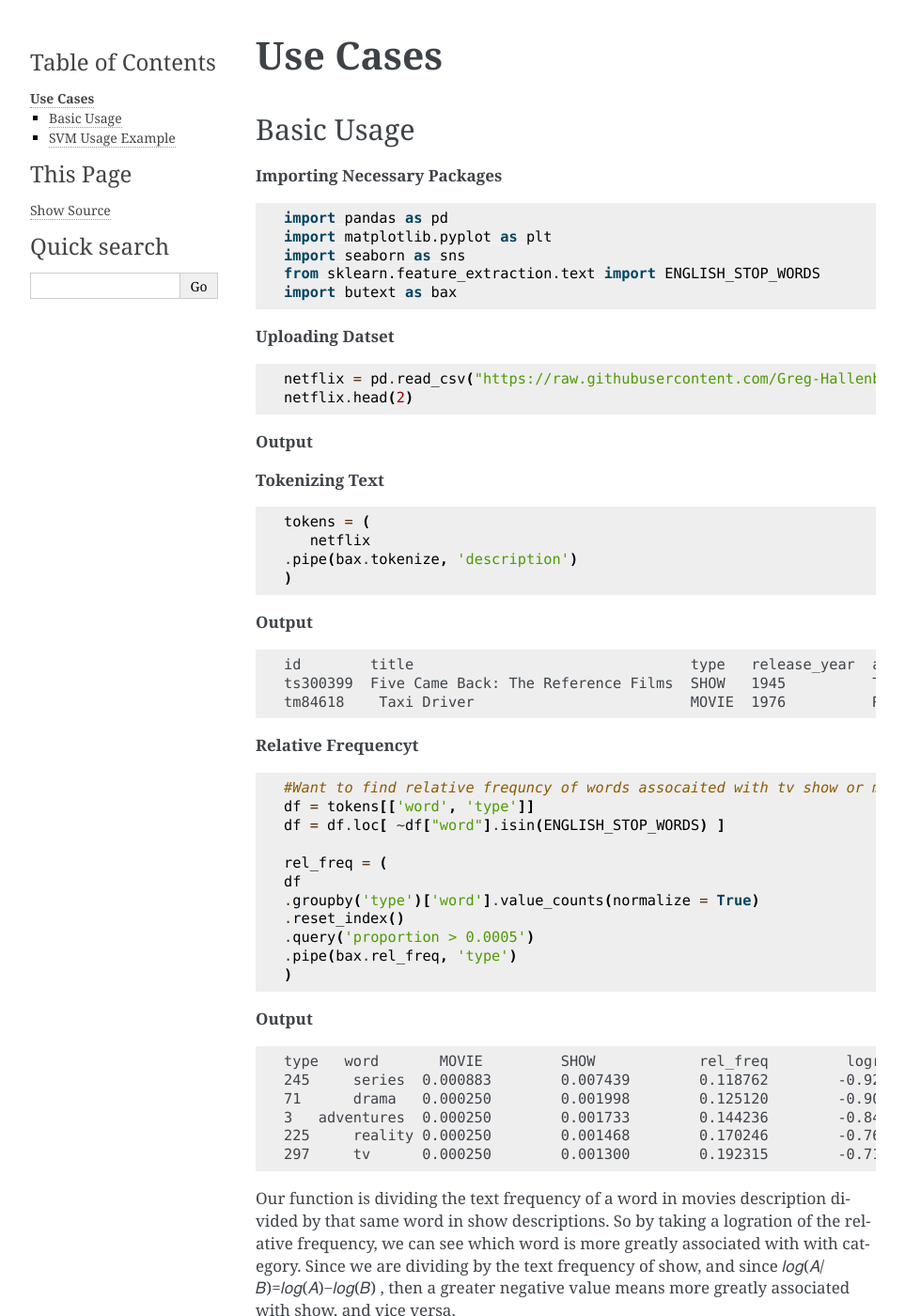
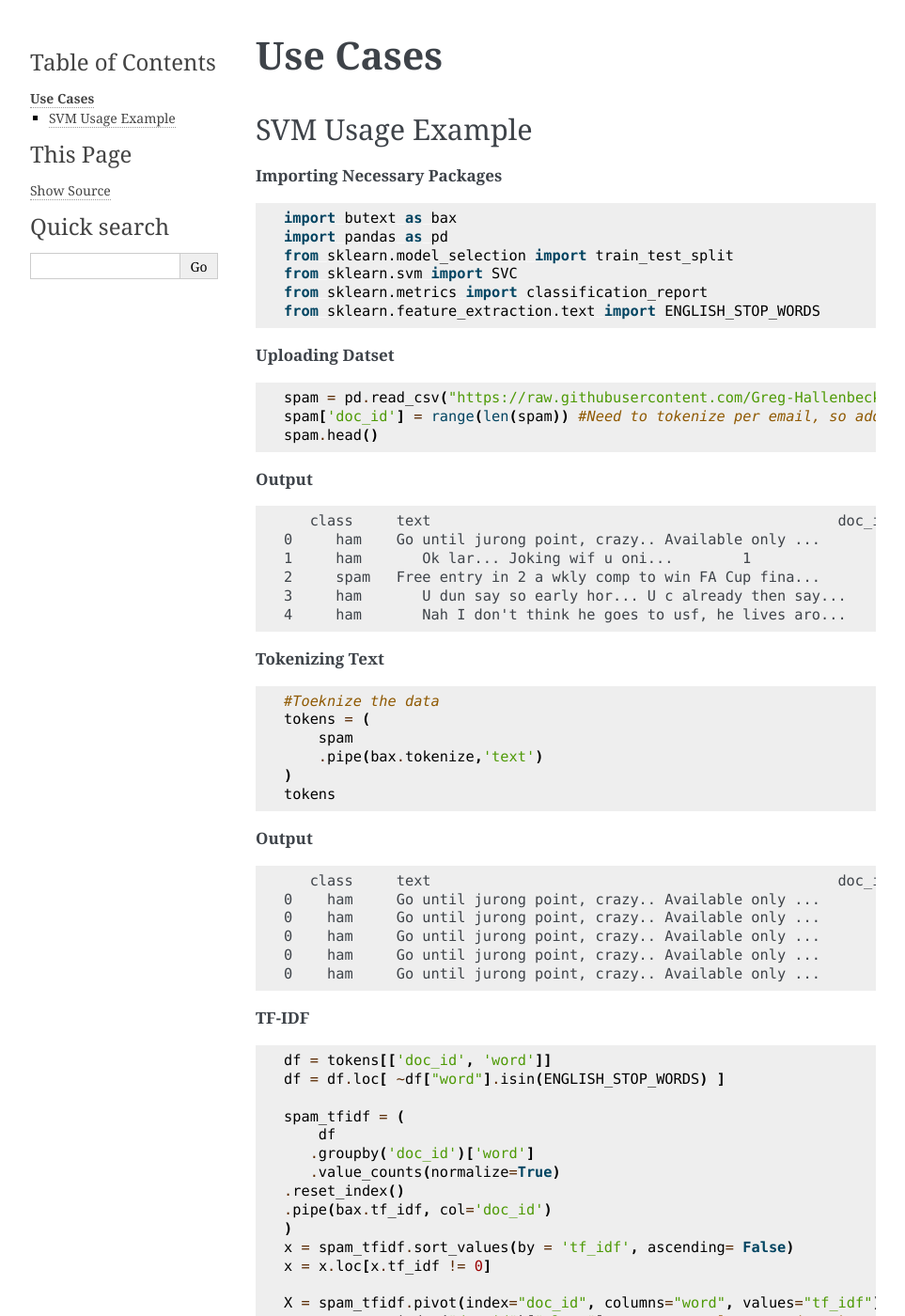
Before and after one commit to chipskiW/butext, a Sphinx documentation site: the page built from docs/usage.rst, in a window 1280 px wide and 1400 px high. Shown: the whole window at 94% size, without its empty margins (148-1111 px from the left). Built offline with Sphinx 7.4.7, drawn with Linux system fonts in a browser that asks for light colours.

Commit message:
Update usage.rst
Signed-off-by: Nicholas  <nicholwaithe11@gmail.com>

```diff
--- a/docs/usage.rst
+++ b/docs/usage.rst
@@ -1,90 +1,6 @@
 ===============
  **Use Cases**
 ===============
-
-Basic Usage
------------
-
-**Importing Necessary Packages**
-
-.. code-block :: python
-
-	import pandas as pd
-	import matplotlib.pyplot as plt
-	import seaborn as sns
-	from sklearn.feature_extraction.text import ENGLISH_STOP_WORDS
-	import butext as bax
-
-
-
-**Uploading Datset**
-
-.. code-block :: python
-
-	netflix = pd.read_csv("https://raw.githubusercontent.com/Greg-Hallenbeck/class-				datasets/main/datasets/netflix.csv")
-	netflix.head(2)
-
-**Output**
-
-**Tokenizing Text**
-
-.. code-block :: python
-
-	tokens = (
- 	   netflix
-    	.pipe(bax.tokenize, 'description')
-	)
-
-**Output**
-
-.. code-block :: none
-
-	id 	  title  			       type   release_year  age_certification  runtime  genres  		production_countries seasons imdb_id    imdb_score  imdb_votes tmdb_popularity  tmdb_score
-	ts300399  Five Came Back: The Reference Films  SHOW   1945          TV-MA              48       ['documentation']       ['US']               1.0      NaN       NaN        NaN         0.600             NaN
-	tm84618    Taxi Driver                         MOVIE  1976          R                  113      ['crime', 'drama']      ['US']               NaN      tt0075314 8.3        795222.0    27.612            8.2
-
-**Relative Frequencyt**
-
-.. code-block :: python
-
-	#Want to find relative frequncy of words assocaited with tv show or movies
-	df = tokens[['word', 'type']]
-	df = df.loc[ ~df["word"].isin(ENGLISH_STOP_WORDS) ]
-
-	rel_freq = (
-    	df
-    	.groupby('type')['word'].value_counts(normalize = True)
-    	.reset_index()
-    	.query('proportion > 0.0005')
-    	.pipe(bax.rel_freq, 'type')
-	)
-
-**Output**
-
-.. code-block :: none
-
-	type   word	  MOVIE	        SHOW	        rel_freq	 logratio
-	245	series	0.000883	0.007439	0.118762	-0.925322
-	71	drama	0.000250	0.001998	0.125120	-0.902672
-	3   adventures	0.000250	0.001733	0.144236	-0.840926
-	225	reality	0.000250	0.001468	0.170246	-0.768923
-	297	tv	0.000250	0.001300	0.192315	-0.715987
-
-Our function is dividing the text frequency of a word in movies description divided by that same word in show descriptions. So by taking a logration of the relative frequency, we can see which word is more greatly associated with with category. Since we are dividing by the text frequency of show, and since  𝑙𝑜𝑔(𝐴/𝐵)=𝑙𝑜𝑔(𝐴)−𝑙𝑜𝑔(𝐵) , then a greater negative value means more greatly associated with show, and vice versa.
-
-.. code-block :: python
-	mostfreq = pd.concat([  rel_freq[0:10] , rel_freq[-10:]  ])
-	sns.barplot(data=mostfreq, x="logratio", y="word")
-	plt.xlabel("Logratio")
-	plt.show()
-
-.. image:: _static/Unknown.png
-   :alt: Message class distribution
-   :align: center
-   :width: 400px
-
-
-
 
 SVM Usage Example
 -----------------
```
